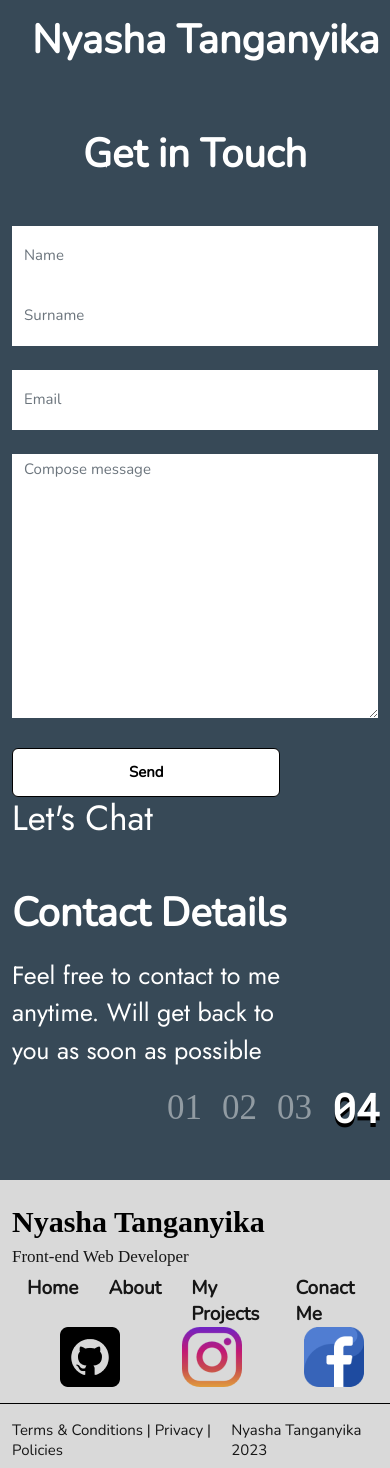
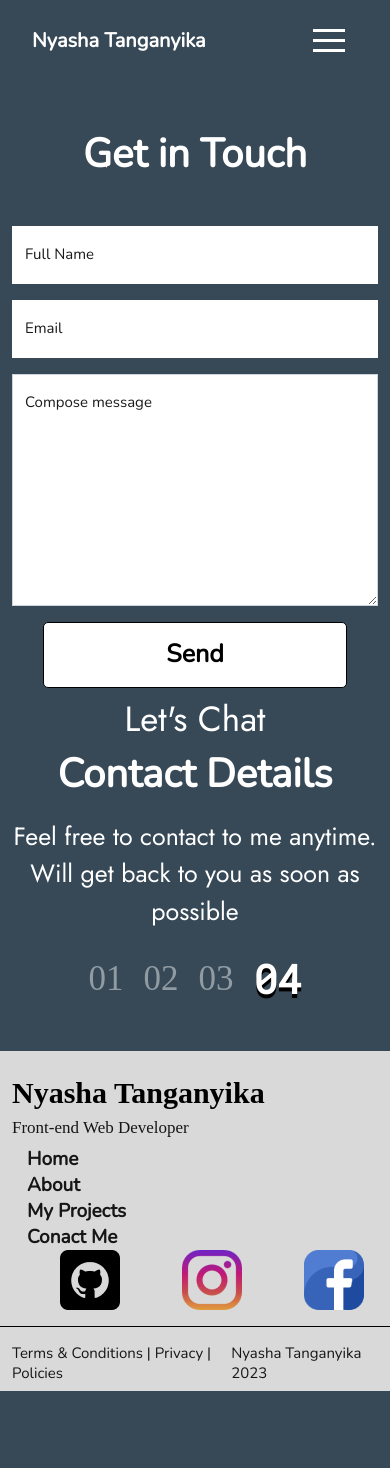
Before and after one commit to hunternyasha/my-project, a React (Create React App) app: page /Contact in a window 390 px wide. After the commit the page ends 1391 px from the top, so only its background shows below. Built offline with nearby package versions, Linux system fonts and the light colour scheme.

Commit message:
added media querys

```diff
--- a/package.json
+++ b/package.json
@@ -3,23 +3,24 @@
   "version": "0.1.0",
   "private": true,
   "dependencies": {
+    "@emailjs/browser": "^3.11.0",
     "@testing-library/jest-dom": "^5.17.0",
     "@testing-library/react": "^13.4.0",
     "@testing-library/user-event": "^13.5.0",
     "bootstrap": "^5.3.1",
     "framer-motion": "^10.15.0",
+    "hamburger-react": "^2.5.0",
     "primeflex": "^3.3.1",
     "primeicons": "^6.0.1",
     "primereact": "^9.6.1",
-    "hamburger-react": "^2.5.0",
     "react": "^18.2.0",
     "react-bootstrap": "^2.8.0",
     "react-dom": "^18.2.0",
     "react-router-dom": "^6.14.2",
     "react-scripts": "5.0.1",
     "react-simple-typewriter": "^5.0.1",
+    "react-spinners": "^0.13.8",
     "react-tsparticles": "^2.11.0",
-    "react-spinners": "^0.13.8",
     "sass": "^1.64.2",
     "sass-reset": "^1.0.4",
     "tsparticles": "^2.11.1",
--- a/src/assets/components/ResponsiveTab.js
+++ b/src/assets/components/ResponsiveTab.js
@@ -1,5 +1,4 @@
 import { useState } from "react";
-import { Card } from "primereact/card";
 import { NavLink } from "react-router-dom";
 
 const ResponsiveTab = () => {
--- a/src/assets/pages/About.js
+++ b/src/assets/pages/About.js
@@ -36,10 +36,10 @@ const About = () => {
         <div className="about">
           <div className="container">
             <div className="row g-4">
-              <div className="col-12 col-md-6 col-lg-6 col-xl-6 col-xxl-6 d-flex align-items-center">
+              <div className="col-12 col-md-12 col-lg-6 col-xl-6 col-xxl-6 d-flex align-items-center">
                 <img src={img} alt="" className="img-fluid " />
               </div>
-              <div className="col-12 col-md-6 col-lg-6 col-xl-6 col-xxl-6 ">
+              <div className="col-12 col-md-12 col-lg-6 col-xl-6 col-xxl-6 ">
                 <h2 className="mb-3">{aboutTitles.heading}</h2>
                 <p>{aboutTitles.heading2}</p>
                 <div className="row">
--- a/src/assets/pages/Contact.js
+++ b/src/assets/pages/Contact.js
@@ -1,17 +1,29 @@
-import React, { useState,  } from "react";
-import { InputText } from "primereact/inputtext";
-import { InputTextarea } from "primereact/inputtextarea";
-
+import React, {  useRef } from "react";
 
 import PageTransions from "../components/PageTransions";
 import { Button } from "primereact/button";
 import Footer from "./Footer";
 import MiniNav from "./MiniNav";
+import { Toast } from 'primereact/toast';
+import emailjs from '@emailjs/browser';
+const Contact = () => {
+  const form = useRef();
+  const sendEmail = (e) => {
+    e.preventDefault();
 
-const Contact = () => {
+    emailjs.sendForm('service_3coudh5', 'template_zgb39ni', form.current, 'L0g8KxYgFeO36vLyi')
+      .then((result) => {
+        console.log(result.text);
+        toast.current.show({ severity: 'info', summary: 'Info', detail: 'Message Sent' });
+      }, (error) => {
+        console.log(error.text);
+        toast.current.show({ severity: 'error', summary: 'Error', detail: 'Message Content', life: 3000 });
+      });
+  };
+  const toast = useRef(null);
   const contactTitles = {
     conTitle: "Get in Touch",
-    conTitle2: "Name",
+    conTitle2: "Full Name",
     conTitle3: "Surname",
     conTitle4: "Email",
     conTitle5: "Compose message",
@@ -21,10 +33,6 @@ const Contact = () => {
     conTitle8:
       "Feel free to contact to me anytime. Will get back to you as soon as possible",
   };
-  const [userName, setUserName] = useState("");
-  const [sName, setSName] = useState("");
-  const [email, setEmail] = useState("");
-  const [msg, setMsg] = useState("");
 
   return (
     <>
@@ -34,61 +42,27 @@ const Contact = () => {
           <div className="container">
             <div className="row">
               <div className="col-12 col-md-6 col-xl-6 col-xxl-6">
-                <div className="row ">
-                  <div className="col-12 col-md-6">
-                    <span className="p-float-label">
-                      <InputText
-                        id="username"
-                        className="p-inputtext-lg"
-                        value={userName}
-                        onChange={(e) => setUserName(e.target.userName)}
-                      />
-                      <label htmlFor="username">
-                        {contactTitles.conTitle2}
-                      </label>
-                    </span>
+                <form ref={form} onSubmit={sendEmail}>
+                  <div className="form-floating mb-3">
+                    <input className="form-control" id="name" type="text" name="user_name" placeholder="Full NAme"/>
+                    <label for="name">{contactTitles.conTitle2}</label>
                   </div>
-                  <div className="col-12 col-md-6">
-                    <span className="p-float-label mb-4">
-                      <InputText
-                        id="username"
-                        className="p-inputtext-lg"
-                        value={sName}
-                        onChange={(e) => setSName(e.target.sName)}
-                      />
-                      <label htmlFor="username">
-                        {contactTitles.conTitle3}
-                      </label>
-                    </span>
+                  <div className="form-floating mb-3">
+                    <input className="form-control" id="email" type="email" name="user_email" placeholder="name@example.com" />
+                    <label for="email">{contactTitles.conTitle4}</label>
                   </div>
-                  <div className="col-12 col-md-12">
-                    <span className="p-float-label mb-4">
-                      <InputText
-                        id="email"
-                        className="p-inputtext-lg"
-                        value={email}
-                        onChange={(e) => setEmail(e.target.email)}
-                      />
-                      <label htmlFor="email">{contactTitles.conTitle4}</label>
-                    </span>
+                  <div className="form-floating">
+                    <textarea className=" textarea"  id="floatingTextarea" name="message" />
+                    <label for="floatingTextarea">{contactTitles.conTitle5}</label>
                   </div>
-                  <div className="col-12 col-md-12">
-                    <span className="p-float-label mb-4">
-                      <InputTextarea
-                        id="description"
-                        value={msg}
-                        className="textrea"
-                        onChange={(e) => setMsg(e.target.value)}
-                        rows={10}
-                        cols={30}
-                      />
-                      <label htmlFor="description" className="msgLabel">
-                        {contactTitles.conTitle5}
-                      </label>
-                    </span>
-                  </div>
-                </div>
-                <Button label={contactTitles.btnTxt} />
+                  {/* <label></label>
+                  <textarea rows={3} cols={6} className="textrea"   /> */}
+                  <Toast ref={toast} />
+                  <Button className="submit" onClick={sendEmail}  >
+                    <input type="submit" value="Send" />
+                  </Button>
+                </form>
+
               </div>
               <div className="col-12 col-md-6 col-xl-6 col-xxl-6">
                 <h3>{contactTitles.conTitle6}</h3>
--- a/src/assets/pages/Footer.js
+++ b/src/assets/pages/Footer.js
@@ -25,11 +25,11 @@ const Footer = () => {
         <footer>
           <div className="container">
             <div className="row">
-              <div className="col-12 col-md-4">
+              <div className="col-12 col-md-12 col-lg-4">
                 <h4>{footerTitles.title}</h4>
                 <h5>{footerTitles.title2}</h5>
               </div>
-              <div className="col-12 col-md-4 align-items-center d-flex">
+              <div className="col-12 col-md-6 col-lg-4  align-items-center d-flex">
                 <nav className="d-flex text-light footerNav">
                   <NavLink to="/" className="nav-link active">
                     Home
@@ -45,7 +45,7 @@ const Footer = () => {
                   </NavLink>
                 </nav>
               </div>
-              <div className="col-12 col-md-4  align-items-center d-flex">
+              <div className="col-12 col-md-6 col-lg-4 align-items-center social-icons d-flex">
                 {social.map((icons) => (
                   <div className="icons" key={icons.id}>
                     <img
--- a/src/assets/pages/MiniNav.js
+++ b/src/assets/pages/MiniNav.js
@@ -3,7 +3,7 @@ import { NavLink } from "react-router-dom";
 const MiniNav = () => {
   return (
     <>
-      <nav className="d-flex text-light justify-content-end miniNav">
+      <nav className=" text-light  miniNav">
         <NavLink to="/" className="link">
           01
         </NavLink>
--- a/src/assets/styles/main.scss
+++ b/src/assets/styles/main.scss
@@ -9,18 +9,13 @@
 -----------------------------------------------------------
 Table of Contents
 ===========================================================
-  1. Reset & Typography
-  2. Nav & Banner
-  3. About
-  4. Get Started
-  5. Our Features
-  6. Cases
-  7. Testimonial
-  8. Faq
-  9. Sec Features
-  10. Sign Up
-  11. Footer
-  12. Media Query's
+
+  1. Nav & Banner
+  2. About
+  3. Projects
+  4. Contact
+  5. Footer
+  6. Media Query's
       0.1. 575px
 --------------------------------------------------------
 
@@ -97,6 +92,8 @@ html {
   }
 }
 .miniNav {
+  display: flex;
+  justify-content: end;
   a {
     color: rgba(255, 255, 255, 0.45);
     font-family: Jost;
@@ -157,110 +154,12 @@ header {
   }
 }
 
-@media screen and (min-width: 320px) {
-  header {
-    justify-content: space-between;
-    .navbar-brand {
-      img {
-        width: 50%;
-      }
-    }
-    .btn {
-      visibility: visible;
-      opacity: 1;
-      z-index: 99;
-    }
-    nav {
-      position: fixed;
-      top: -100vh;
-      left: 0;
-      height: 100%;
-      width: 100%;
-      display: flex;
-      flex-direction: column;
-      align-items: center;
-      justify-content: center;
-      gap: 0.5rem;
-      background-color: #374957;
-      transition: 1s;
-      z-index: 99;
-      a:nth-child(4) {
-        margin: 0;
-      }
-    }
-    .responsive_nav {
-      transform: translateY(100vh);
-    }
-  }
-}
 /* ------------------------------
- 1. About
+ 2. About
 ----------------------------- */
 .about {
+  padding: 30px 0;
   background: #374957;
-}
-/* ------------------------------
- 2. contact
------------------------------ */
-.contact {
-  background-color: #374957;
-  padding: 50px 0 50px 0;
-  h2 {
-    font-size: 40px;
-    color: white;
-    font-family: "NunitoReg";
-    font-weight: 800;
-  }
-  h3 {
-    font-family: "Jostreg";
-    color: white;
-    font-size: 35px;
-    font-weight: 500;
-    margin-bottom: 50px;
-  }
-  p {
-    color: #fff;
-    font-family: "Jostreg";
-    font-size: 25px;
-    font-weight: 400;
-    margin-top: 20px;
-    width: 77%;
-  }
-  .p-inputtext-lg {
-    width: 100%;
-    color: rgba(0, 0, 0, 0.9);
-    border-radius: 0;
-    border: none;
-    font-weight: 500;
-  }
-  label {
-    font-size: 15px;
-    font-family: "NunitoReg";
-    font-weight: 500;
-  }
-  .textrea {
-    width: 100%;
-    color: black;
-    border-radius: 0;
-    font-weight: 500;
-    border: none;
-  }
-  .p-button {
-    color: black;
-    background-color: #fff;
-    border: 1px solid;
-    padding: 0.75rem 7.25rem;
-    font-family: "NunitoReg";
-    font-size: 15px;
-    font-weight: 700;
-  }
-}
-.app {
-  background-color: #374957;
-}
-
-.about {
-  padding: 30px 0;
   h2 {
     font-size: 40px;
     color: white;
@@ -302,6 +201,9 @@ header {
     padding: 10px 50px;
   }
 }
+/* ------------------------------
+ 3. Projects
+----------------------------- */
 .work {
   background-color: #374957;
   padding: 20px 0;
@@ -366,6 +268,93 @@ header {
     }
   }
 }
+/* ------------------------------
+4. contact
+----------------------------- */
+.contact {
+  background-color: #374957;
+  padding: 50px 0 50px 0;
+  h2 {
+    font-size: 40px;
+    color: white;
+    font-family: "NunitoReg";
+    font-weight: 800;
+  }
+  h3 {
+    font-family: "Jostreg";
+    color: white;
+    font-size: 35px;
+    font-weight: 500;
+    margin-bottom: 50px;
+  }
+  p {
+    color: #fff;
+    font-family: "Jostreg";
+    font-size: 25px;
+    font-weight: 400;
+    margin-top: 20px;
+    width: 77%;
+  }
+  form {
+    label {
+      font-size: 15px;
+      font-family: "NunitoReg";
+      font-weight: 500;
+      color: rgba(0, 0, 0, 0.9);
+    }
+    .form-control {
+      width: 100%;
+
+      border-radius: 0;
+      border: none;
+      font-weight: 500;
+      transition: background-color 0.2s, color 0.2s, border-color 0.2s,
+        box-shadow 0.2s;
+    }
+    .textarea {
+      width: 100%;
+      color: black;
+      border-radius: 0;
+      font-weight: 500;
+      padding: 44px 5px 138px 10px;
+      border: none;
+      border: 1px solid #ced4da;
+      transition: background-color 0.2s, color 0.2s, border-color 0.2s,
+        box-shadow 0.2s;
+      appearance: none;
+      margin-bottom: 10px;
+    }
+  }
+
+  .submit {
+    color: black;
+    background-color: #fff;
+    border: 1px solid;
+    border-radius: 5px;
+    padding: 0.75rem 7.25rem;
+
+    font-size: 15px;
+    font-weight: 700;
+    input {
+      background: transparent;
+      border: none;
+      color: #000;
+      font-size: 25px;
+      font-style: normal;
+      font-weight: 700;
+      font-family: "NunitoReg";
+    }
+  }
+}
+.app {
+  background-color: #374957;
+}
+
+/* ------------------------------
+5. Footer
+----------------------------- */
+
+
 footer {
   background: #d9d9d9;
   padding: 25px 0 0 0;
@@ -411,5 +400,121 @@ footer {
     }
   }
 }
-@media screen and (max-width: 425px) {
+
+/* ------------------------------
+5. Media Query's
+----------------------------- */
+@media screen and (min-width: 320px) {
+  header {
+    justify-content: space-between;
+    .navbar-brand {
+      font-size: 20px;
+    }
+    .btn {
+      visibility: visible;
+      opacity: 1;
+      z-index: 99;
+    }
+    nav {
+      position: fixed;
+      top: -100vh;
+      left: 0;
+      height: 100%;
+      width: 100%;
+      display: flex;
+      flex-direction: column;
+      align-items: center;
+      justify-content: center;
+      gap: 0.5rem;
+      background-color: #374957;
+      transition: 1s;
+      z-index: 99;
+      .nav-link {
+        font-size: 20px;
+      }
+      a:nth-child(4) {
+        margin: 0;
+      }
+    }
+    .responsive_nav {
+      transform: translateY(100vh);
+    }
+  }
 }
+@media screen and (max-width: 575px) {
+  header {
+    justify-content: space-between;
+    .navbar-brand {
+      font-size: 20px;
+    }
+    .btn {
+      visibility: visible;
+      opacity: 1;
+      z-index: 99;
+    }
+    nav {
+      position: fixed;
+      top: -100vh;
+      left: 0;
+      height: 100%;
+      width: 100%;
+      display: flex;
+      flex-direction: column;
+      align-items: center;
+      justify-content: center;
+      gap: 0.5rem;
+      background-color: #374957;
+      transition: 1s;
+      z-index: 99;
+      .nav-link {
+        font-size: 20px;
+      }
+      a:nth-child(4) {
+        margin: 0;
+      }
+    }
+    .responsive_nav {
+      transform: translateY(100vh);
+    }
+  }
+  .banner {
+    h1 {
+      text-align: center;
+      font-size: 50px;
+    }
+    p {
+      font-size: 15px;
+      text-align: center;
+    }
+  }
+  .miniNav {
+    margin-top: 10px;
+    justify-content: center;
+  }
+  .work {
+    .innerWork {
+      .p-tabview {
+        .p-tabview-nav {
+          flex-direction: column;
+        }
+      }
+    }
+  }
+  .contact {
+    text-align: center;
+    h3 {
+      margin: 10px 0;
+    }
+    p {
+      width: 100%;
+    }
+  }
+  footer {
+    nav {
+      flex-direction: column;
+    }
+    .social-icons {
+      justify-content: center;
+    }
+  }
+}
```
Also changed, not shown: 1 other file (tests, documents, lock files or other folders).
